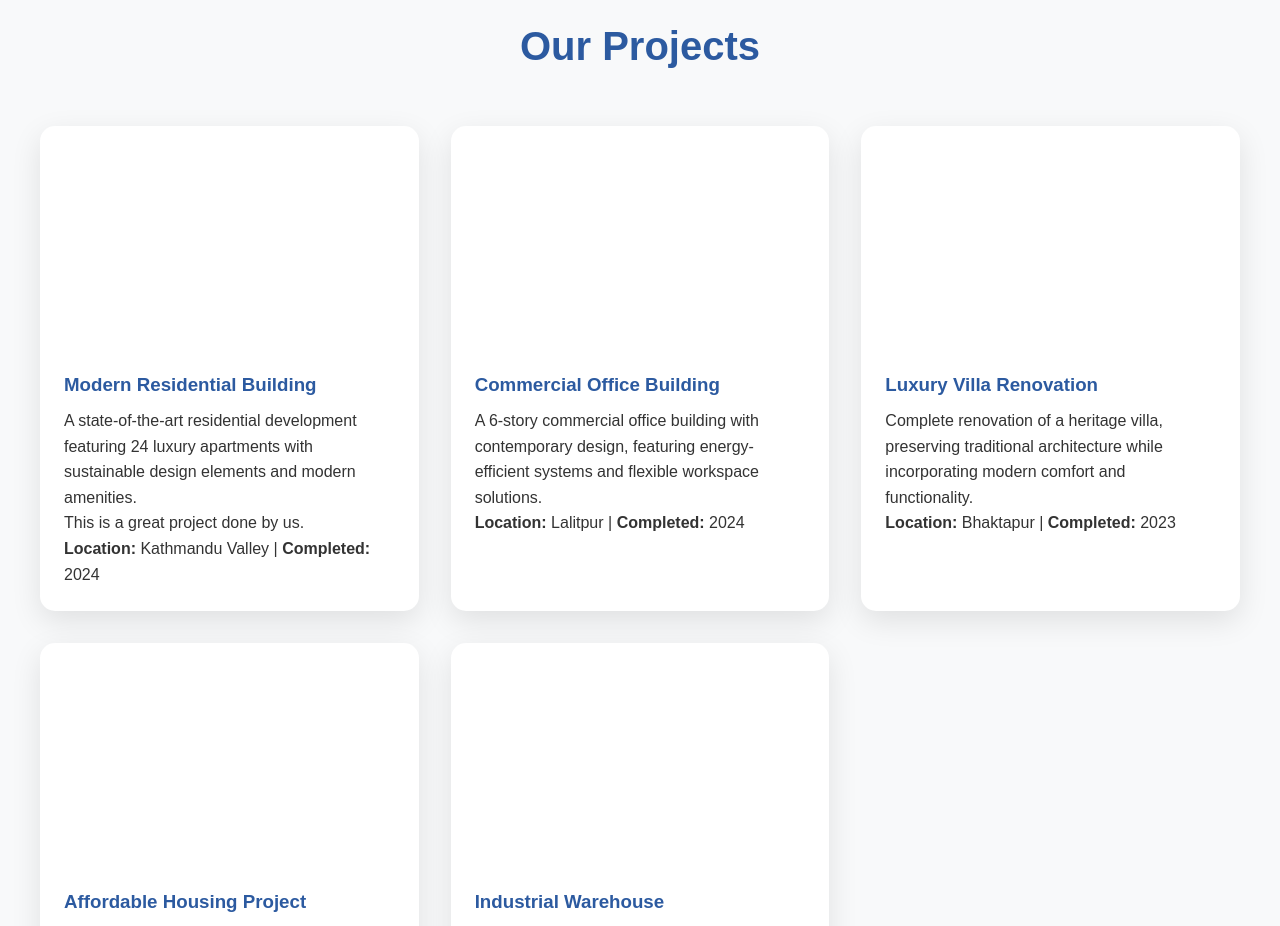
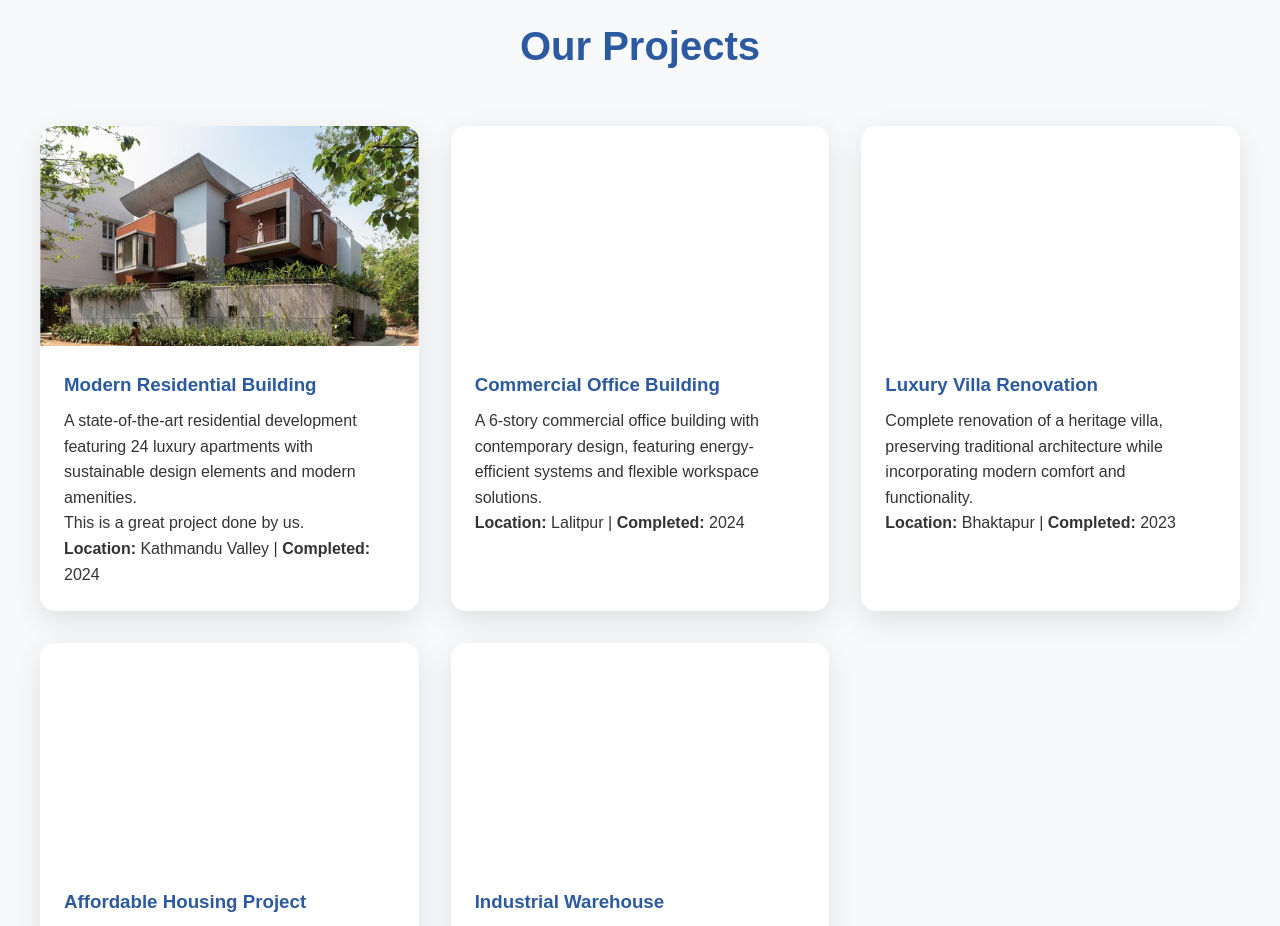
Before and after one commit to bnbbuilders/bnbbuilders.github.io, a plain HTML site: page index.html in a window 1280 px wide. Shown: the part 2640-3566 px from the top of the page. Drawn offline with Linux system fonts and the light colour scheme.

Commit message:
add photo project residence 1

```diff
--- a/index.html
+++ b/index.html
@@ -633,7 +633,7 @@
             <div class="projects-grid">
                 <!-- Project cards updated to use background-image for better control -->
                 <div class="project-card">
-                    <div class="project-image" style="background-image: url('./images/residence1.jpeg')"></div>
+                    <div class="project-image" style="background-image: url('./images/residence1.jpg')"></div>
                     <div class="project-content">
                         <h3>Modern Residential Building</h3>
                         <p>A state-of-the-art residential development featuring 24 luxury apartments with sustainable design elements and modern amenities.<br>This is a great project done by us.</p>
```
